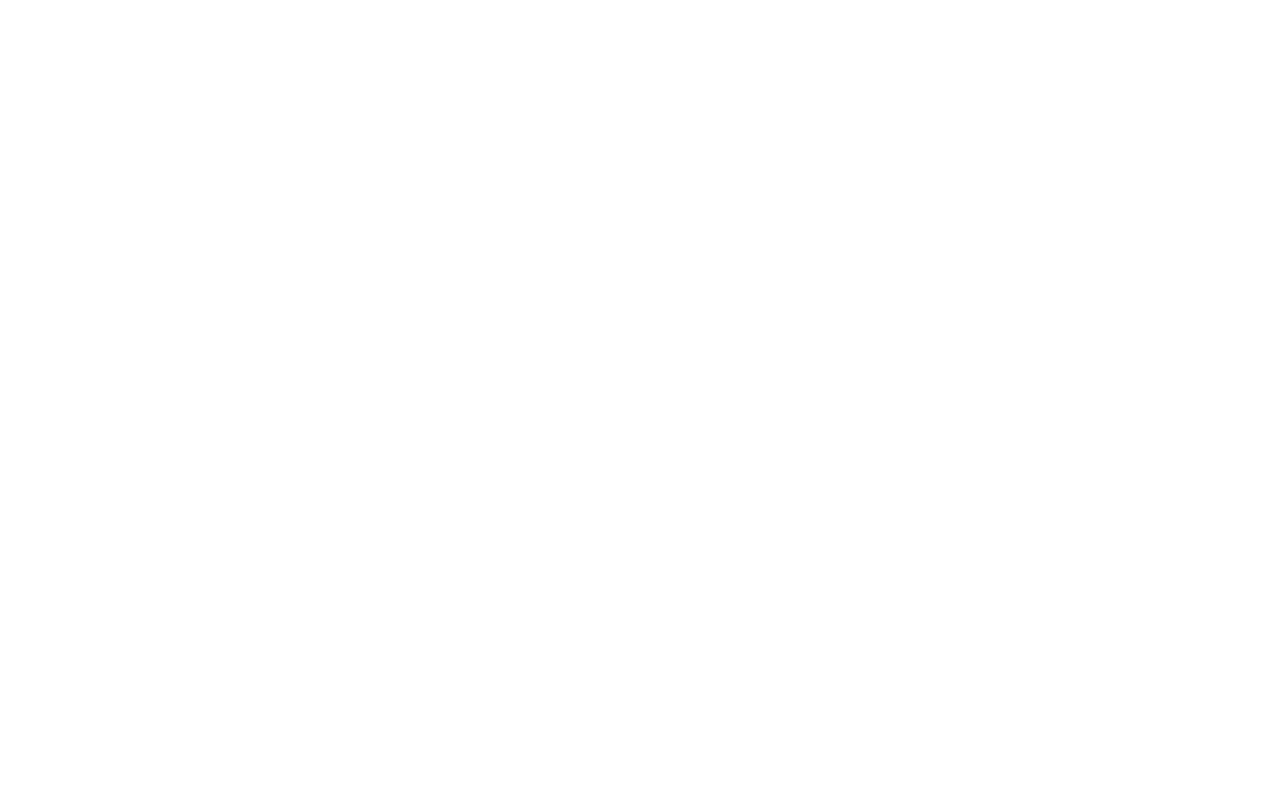
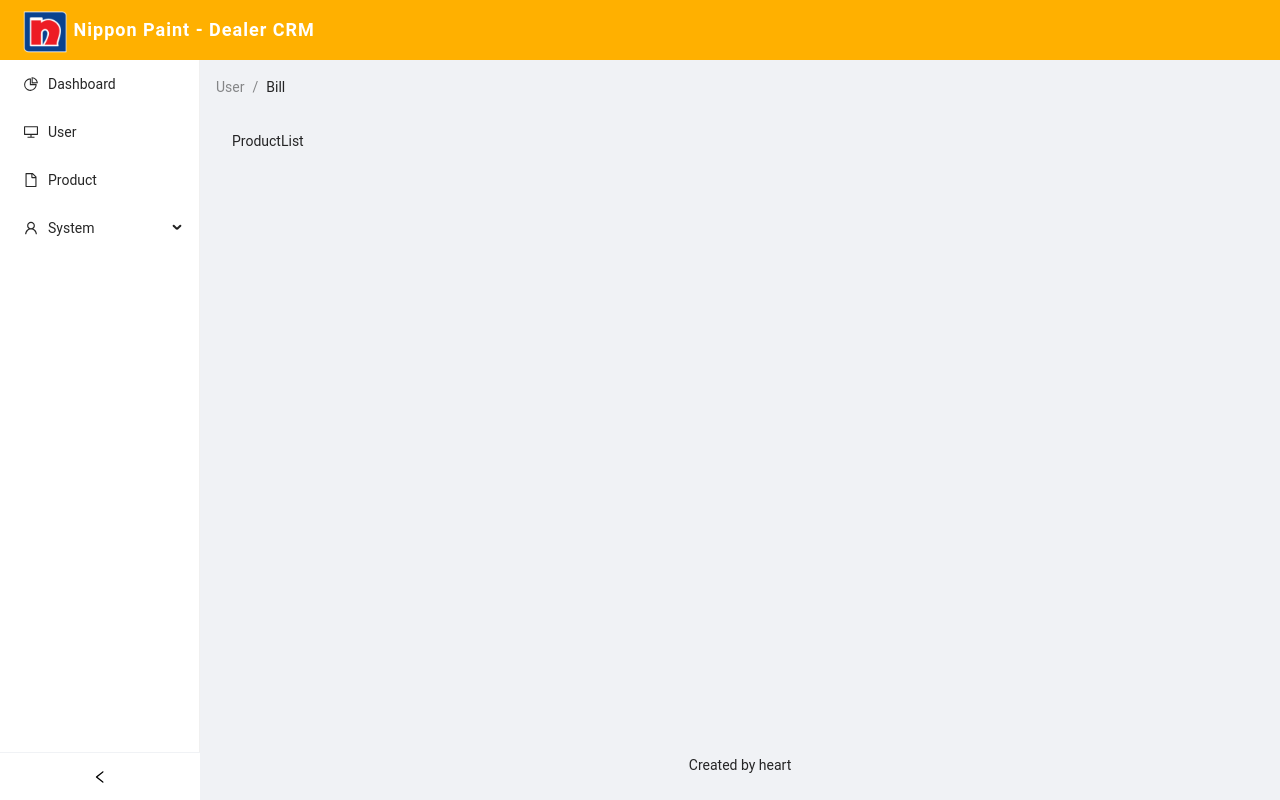
Before and after one commit to thuongnguyen-it78/admin-template, a React (Create React App) app: page / in a window 1280 px wide. Built offline with nearby package versions, Linux system fonts and the light colour scheme.

Commit message:
update header

```diff
--- a/src/commons/layout/MainHeader.js
+++ b/src/commons/layout/MainHeader.js
@@ -1,8 +1,15 @@
-
+import logo from 'assets/images/logo.png'
 function MainHeader(props) {
-  return <header className="main-header">MainHeader</header>;
+  return (
+    <header className="main-header">
+      <div className="main-header-logo">
+        <img src={logo} alt="" />
+        <span className="main-header-logo-text">Nippon Paint - Dealer CRM</span>
+      </div>
+    </header>
+  )
 }
 
-MainHeader.propTypes = {};
+MainHeader.propTypes = {}
 
-export default MainHeader;
+export default MainHeader
--- a/src/constants/nav.js
+++ b/src/constants/nav.js
@@ -5,14 +5,19 @@
   {
     label: 'Dashboard',
     icon: <PieChartOutlined />,
+    path: '/'
   },
   {
     label: 'User',
     icon: <DesktopOutlined />,
+    path: '/users'
+
   },
   {
     label: 'Product',
     icon: <FileOutlined />,
+    path: '/products'
+
   },
   {
     label: 'System',
@@ -21,25 +26,30 @@
       {
         label: 'Permission',
         icon: <UserOutlined />,
+        path: '/permissions'
+
       },
       {
         label: 'Theme',
         icon: <UserOutlined />,
+        path: '/themes'
+
       },
       {
         label: 'Version',
         icon: <UserOutlined />,
+        path: '/versions'
       },
     ],
   },
 ]
 
 function getNavList(navList) {
-  return navList.map(({ label, key, icon, children }) => ({
+  return navList.map(({ label, key, icon, children, path }) => ({
     key,
     icon,
     children: children && getNavList(children),
-    label: children ? label : <Link to={label}>{label}</Link>,
+    label: children ? label : <Link to={path}>{label}</Link>,
   }))
 }
 
--- a/src/routes/MainRoutes.js
+++ b/src/routes/MainRoutes.js
@@ -4,7 +4,7 @@
 import MainLayout from 'commons/layout/MainLayout'
 import Loader from 'commons/Loader'
 import NotFound from 'commons/NotFound'
-import { NOT_FOUND_PATH, PRODUCT_PATH } from 'constants/path'
+import { DASHBOARD_PATH, NOT_FOUND_PATH, PRODUCT_PATH } from 'constants/path'
 
 // product routing
 const ProductList = Loader(lazy(() => import('features/product/pages/ProductList')))
@@ -19,6 +19,10 @@
     </AuthGuard>
   ),
   children: [
+    {
+      path: DASHBOARD_PATH,
+      element: <ProductList />,
+    },
     {
       path: PRODUCT_PATH,
       element: <ProductList />,
--- a/src/routes/index.js
+++ b/src/routes/index.js
@@ -4,5 +4,5 @@
 import MainRoutes from './MainRoutes'
 
 export default function ThemeRoutes() {
-  return useRoutes([AuthRoutes, MainRoutes])
+  return useRoutes([MainRoutes, AuthRoutes])
 }
--- a/src/scss/components/_main-header.scss
+++ b/src/scss/components/_main-header.scss
@@ -3,4 +3,22 @@
   height: $header-height;
   display: flex;
   align-items: center;
+
+  &-logo {
+    height: 50px;
+    display: flex;
+    align-items: center;
+
+    img {
+      height: 100%;
+    }
+
+    &-text {
+      font-size: 18px;
+      font-weight: 600;
+      letter-spacing: 1px;
+      color: #fff;
+      line-height: 50px;
+    }
+  }
 }
--- a/src/scss/components/_main-layout.scss
+++ b/src/scss/components/_main-layout.scss
@@ -17,6 +17,7 @@
   }
 
   .sub-main-layout-header {
+    padding: 0 16px;
     height: $header-height;
     background: #ffb000;
     position: fixed;
```
Also changed, not shown: src/assets/images/logo.png (added).
